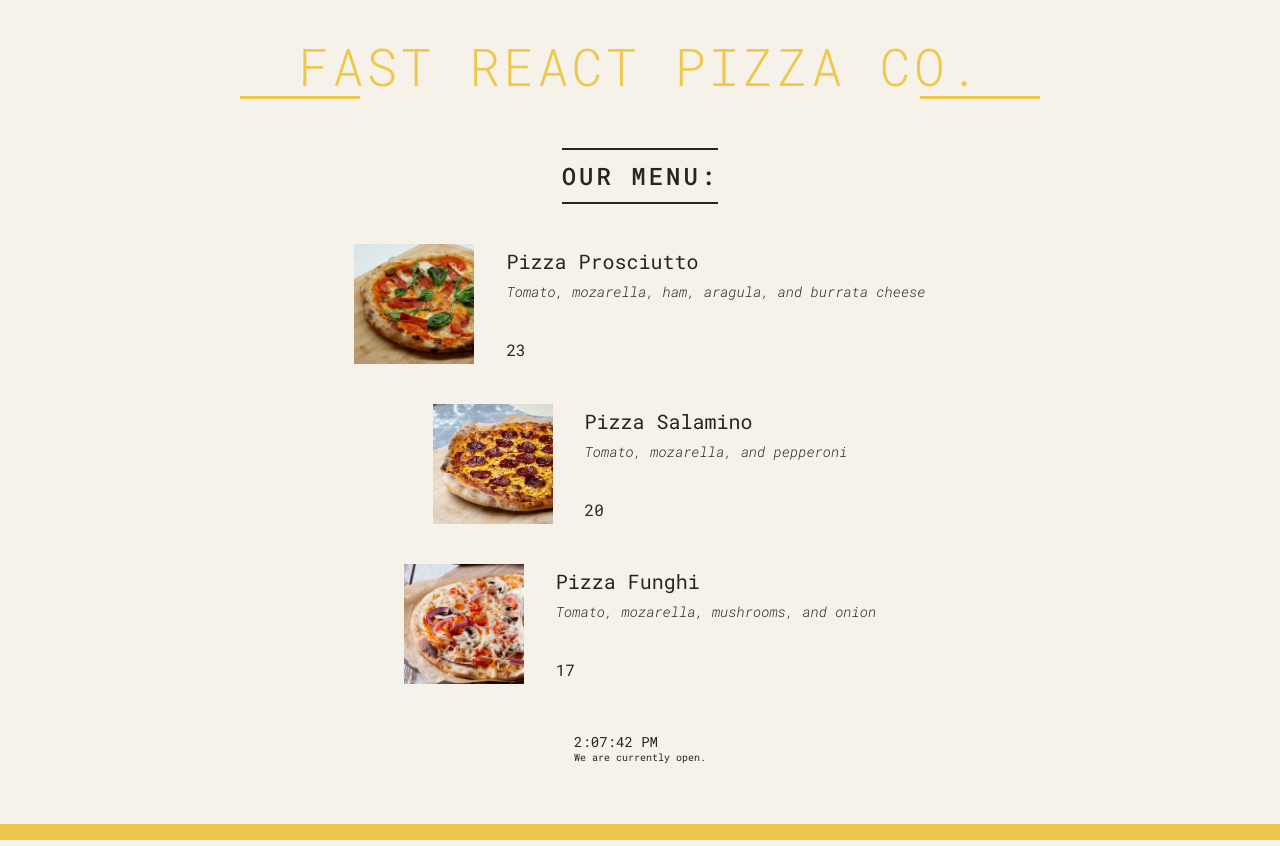
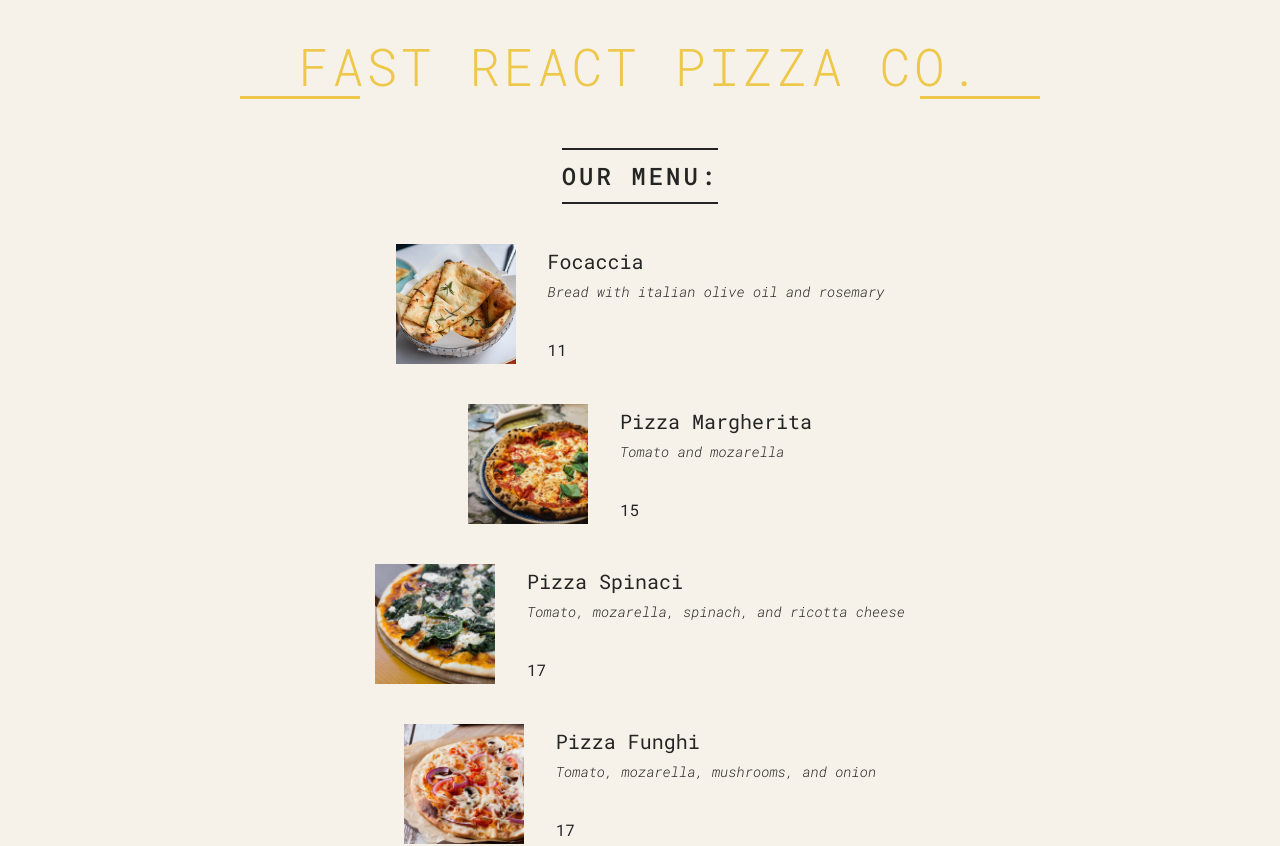
Before and after one commit to DevBukola/ReactJS, a React (Vite) app in the folder PIZZA-MENU/: page / in a window 1280 px wide. Shown: the top 846 px of the page. Built offline with nearby package versions, Linux system fonts and the light colour scheme.

Commit message:
code update

```diff
--- a/PIZZA-MENU/src/index.jsx
+++ b/PIZZA-MENU/src/index.jsx
@@ -69,7 +69,12 @@ const Menu = () => {
   return (
     <main className="menu">
       <h2>Our Menu:</h2>
-      <Pizza
+      {/* {pizzaData.map(pizza => <Pizza name={pizza.name} ingredients={pizza.ingredients} photoName={pizza.photoName} price={pizza.price} soldOut={pizza.soldOut} />)} */}
+      {pizzaData.map((pizza) => (
+        <Pizza pizzaObj={pizza} />
+      ))}
+
+      {/* <Pizza
         name="Pizza Prosciutto"
         ingredients="Tomato, mozarella, ham, aragula, and burrata cheese"
         photoName="pizzas/prosciutto.jpg"
@@ -87,7 +92,7 @@ const Menu = () => {
         price={12}
         name="Pizza Funghi"
         ingredients="Tomato, mozarella, mushrooms, and onion"
-      />
+      /> */}
     </main>
   );
 };
@@ -95,11 +100,11 @@ const Menu = () => {
 function Pizza(props) {
   return (
     <div className="pizza">
-      <img src={props.photoName} alt={props.name} />
+      <img src={props.pizzaObj.photoName} alt={props.pizzaObj.name} />
       <div>
-        <h3>{props.name}</h3>
-        <p>{props.ingredients}</p>
-        <span>{props.price + 5}</span>
+        <h3>{props.pizzaObj.name}</h3>
+        <p>{props.pizzaObj.ingredients}</p>
+        <span>{props.pizzaObj.price + 5}</span>
       </div>
     </div>
   );
```
